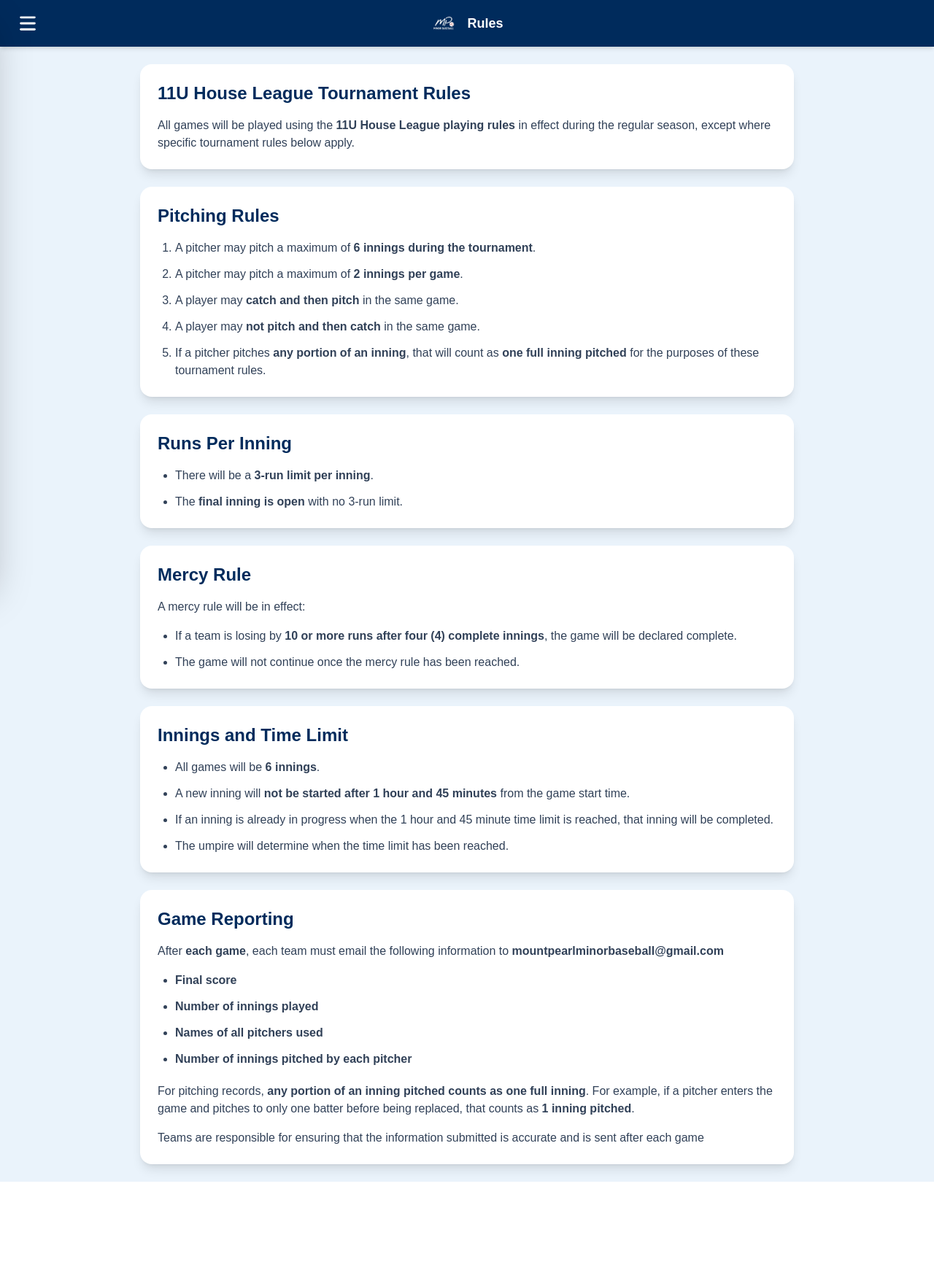
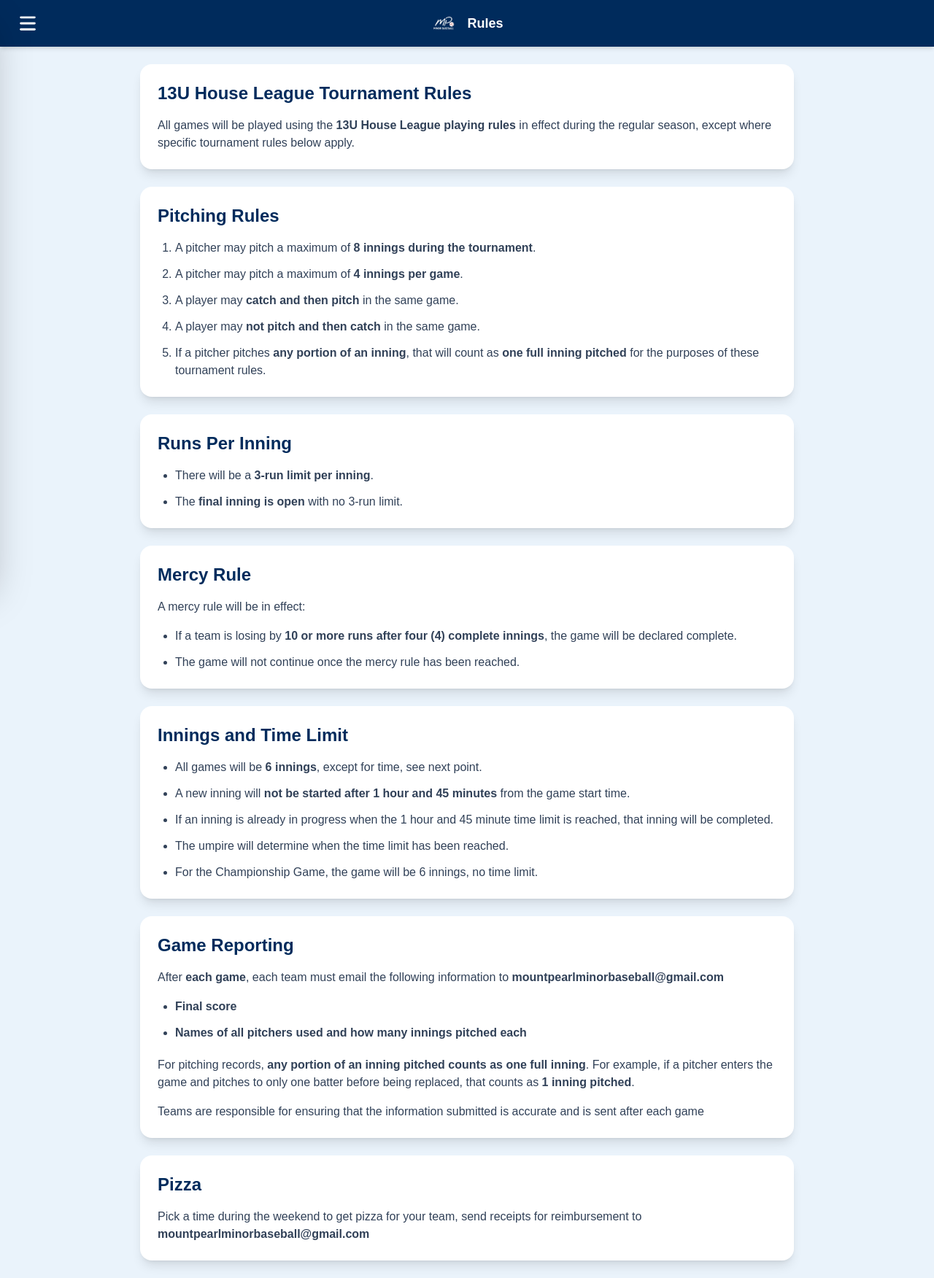
Before and after one commit to mpmba26/2026-mcdonalds-tournament, a Next.js app: page /rules in a window 1280 px wide. Shown: the whole page at 73% size. Before the commit the page ends 1620 px from the top, so only its background shows below. Built offline with nearby package versions, Linux system fonts and the light colour scheme.

Commit message:
13u rules

```diff
--- a/app/rules/page.tsx
+++ b/app/rules/page.tsx
@@ -10,15 +10,15 @@ export default function RulesPage() {
       <main className="min-h-screen bg-[#EAF3FB] px-4 py-6">
         <div className="mx-auto max-w-4xl space-y-6">
 
-          {/* 11U House League Tournament Rules */}
+          {/* 13U House League Tournament Rules */}
           <section className="rounded-2xl bg-white p-6 shadow-lg">
             <h2 className="text-2xl font-bold text-[#002B5C]">
-              11U House League Tournament Rules
+              13U House League Tournament Rules
             </h2>
 
             <p className="mt-4 text-slate-700">
               All games will be played using the{" "}
-              <strong>11U House League playing rules</strong> in effect during
+              <strong>13U House League playing rules</strong> in effect during
               the regular season, except where specific tournament rules below
               apply.
             </p>
@@ -32,25 +32,30 @@ export default function RulesPage() {
 
             <ol className="mt-4 list-decimal space-y-3 pl-6 text-slate-700">
               <li>
-                A pitcher may pitch a maximum of <strong>6 innings during the tournament</strong>.
+                A pitcher may pitch a maximum of{" "}
+                <strong>8 innings during the tournament</strong>.
               </li>
 
               <li>
-                A pitcher may pitch a maximum of <strong>2 innings per game</strong>.
+                A pitcher may pitch a maximum of{" "}
+                <strong>4 innings per game</strong>.
               </li>
 
               <li>
-                A player may <strong>catch and then pitch</strong> in the same game.
+                A player may <strong>catch and then pitch</strong> in the same
+                game.
               </li>
 
               <li>
-                A player may <strong>not pitch and then catch</strong> in the same game.
+                A player may <strong>not pitch and then catch</strong> in the
+                same game.
               </li>
 
               <li>
-                If a pitcher pitches <strong>any portion of an inning</strong>,
-                that will count as <strong>one full inning pitched</strong> for
-                the purposes of these tournament rules.
+                If a pitcher pitches{" "}
+                <strong>any portion of an inning</strong>, that will count as{" "}
+                <strong>one full inning pitched</strong> for the purposes of
+                these tournament rules.
               </li>
             </ol>
           </section>
@@ -84,12 +89,14 @@ export default function RulesPage() {
 
             <ul className="mt-4 list-disc space-y-3 pl-6 text-slate-700">
               <li>
-                If a team is losing by <strong>10 or more runs after four (4) complete innings</strong>,
+                If a team is losing by{" "}
+                <strong>10 or more runs after four (4) complete innings</strong>,
                 the game will be declared complete.
               </li>
 
               <li>
-                The game will not continue once the mercy rule has been reached.
+                The game will not continue once the mercy rule has been
+                reached.
               </li>
             </ul>
           </section>
@@ -102,21 +109,28 @@ export default function RulesPage() {
 
             <ul className="mt-4 list-disc space-y-3 pl-6 text-slate-700">
               <li>
-                All games will be <strong>6 innings</strong>.
+                All games will be <strong>6 innings</strong>, except for time,
+                see next point.
               </li>
 
               <li>
-                A new inning will <strong>not be started after 1 hour and 45 minutes</strong>
-                {" "}from the game start time.
+                A new inning will{" "}
+                <strong>not be started after 1 hour and 45 minutes</strong>{" "}
+                from the game start time.
               </li>
 
               <li>
-                If an inning is already in progress when the 1 hour and 45 minute
-                time limit is reached, that inning will be completed.
+                If an inning is already in progress when the 1 hour and 45
+                minute time limit is reached, that inning will be completed.
               </li>
 
               <li>
                 The umpire will determine when the time limit has been reached.
+              </li>
+
+              <li>
+                For the Championship Game, the game will be 6 innings, no time
+                limit.
               </li>
             </ul>
           </section>
@@ -139,22 +153,18 @@ export default function RulesPage() {
               </li>
 
               <li>
-                <strong>Number of innings played</strong>
-              </li>
-
-              <li>
-                <strong>Names of all pitchers used</strong>
-              </li>
-
-              <li>
-                <strong>Number of innings pitched by each pitcher</strong>
+                <strong>
+                  Names of all pitchers used and how many innings pitched each
+                </strong>
               </li>
             </ul>
 
             <p className="mt-5 text-slate-700">
-              For pitching records, <strong>any portion of an inning pitched counts as one full inning</strong>.
+              For pitching records,{" "}
+              <strong>any portion of an inning pitched counts as one full inning</strong>.
               For example, if a pitcher enters the game and pitches to only one
-              batter before being replaced, that counts as <strong>1 inning pitched</strong>.
+              batter before being replaced, that counts as{" "}
+              <strong>1 inning pitched</strong>.
             </p>
 
             <p className="mt-4 text-slate-700">
@@ -163,6 +173,19 @@ export default function RulesPage() {
             </p>
           </section>
 
+          {/* Pizza */}
+          <section className="rounded-2xl bg-white p-6 shadow-lg">
+            <h2 className="text-2xl font-bold text-[#002B5C]">
+              Pizza
+            </h2>
+
+            <p className="mt-4 text-slate-700">
+              Pick a time during the weekend to get pizza for your team, send
+              receipts for reimbursement to{" "}
+              <strong>mountpearlminorbaseball@gmail.com</strong>
+            </p>
+          </section>
+
         </div>
       </main>
     </>
```
